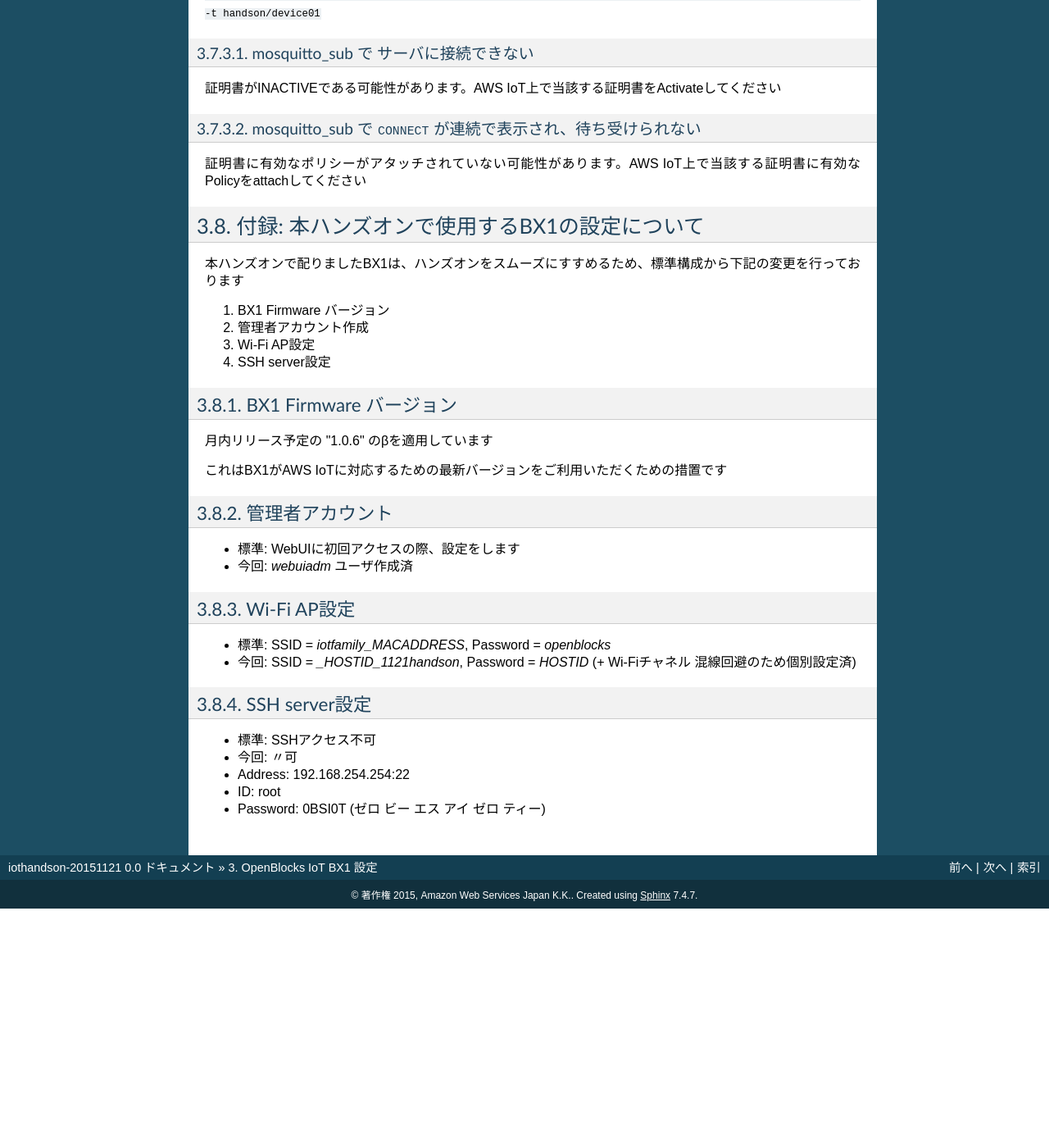
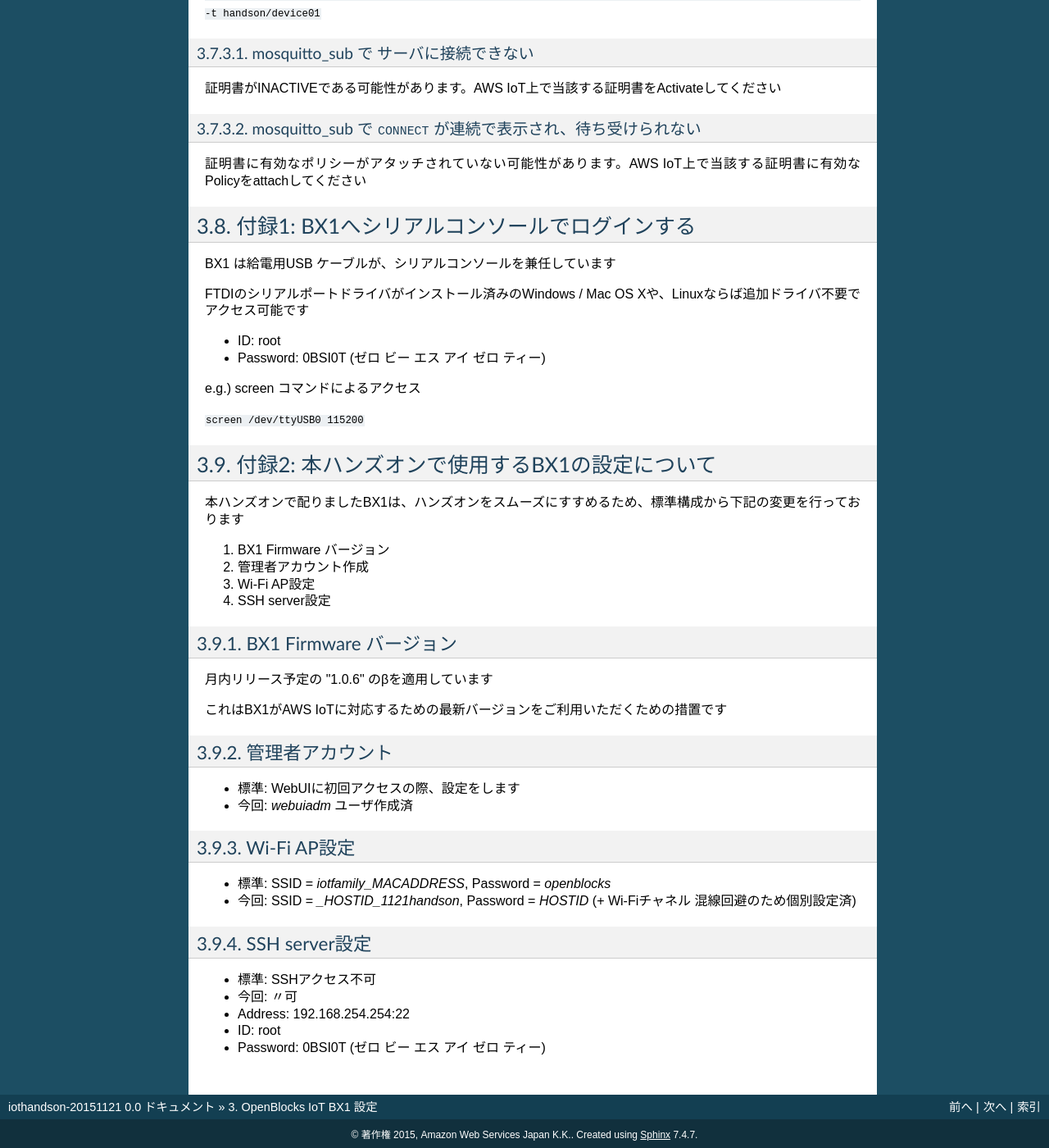
Before and after one commit to aquaviter/iothandson-20151121, a Sphinx documentation site: the page built from docs/source/03.rst, in a window 1280 px wide and 1400 px high, scrolled down 16711 px. Shown: the whole window at 82% size. Built offline with Sphinx 7.4.7, drawn with Linux system fonts in a browser that asks for light colours; pages that are not in the unit, such as notebooks, are missing from menus; before the commit the page ends 17819 px from its top, so only the background shows below that; some of the changed text lies outside the part shown.

Commit message:
BX1: Add New Appendix section. Serial console login

```diff
--- a/docs/source/03.rst
+++ b/docs/source/03.rst
@@ -311,8 +311,22 @@
 
 証明書に有効なポリシーがアタッチされていない可能性があります。AWS IoT上で当該する証明書に有効なPolicyをattachしてください
 
-付録: 本ハンズオンで使用するBX1の設定について
-=============================================
+付録1: BX1へシリアルコンソールでログインする
+============================================
+
+BX1 は給電用USB ケーブルが、シリアルコンソールを兼任しています
+
+FTDIのシリアルポートドライバがインストール済みのWindows / Mac OS Xや、Linuxならば追加ドライバ不要でアクセス可能です
+
+- ID: root
+- Password: 0BSI0T (ゼロ ビー エス アイ ゼロ ティー)
+
+e.g.) screen コマンドによるアクセス
+
+``screen /dev/ttyUSB0 115200``
+
+付録2: 本ハンズオンで使用するBX1の設定について
+==============================================
 
 本ハンズオンで配りましたBX1は、ハンズオンをスムーズにすすめるため、標準構成から下記の変更を行っております
 
```
